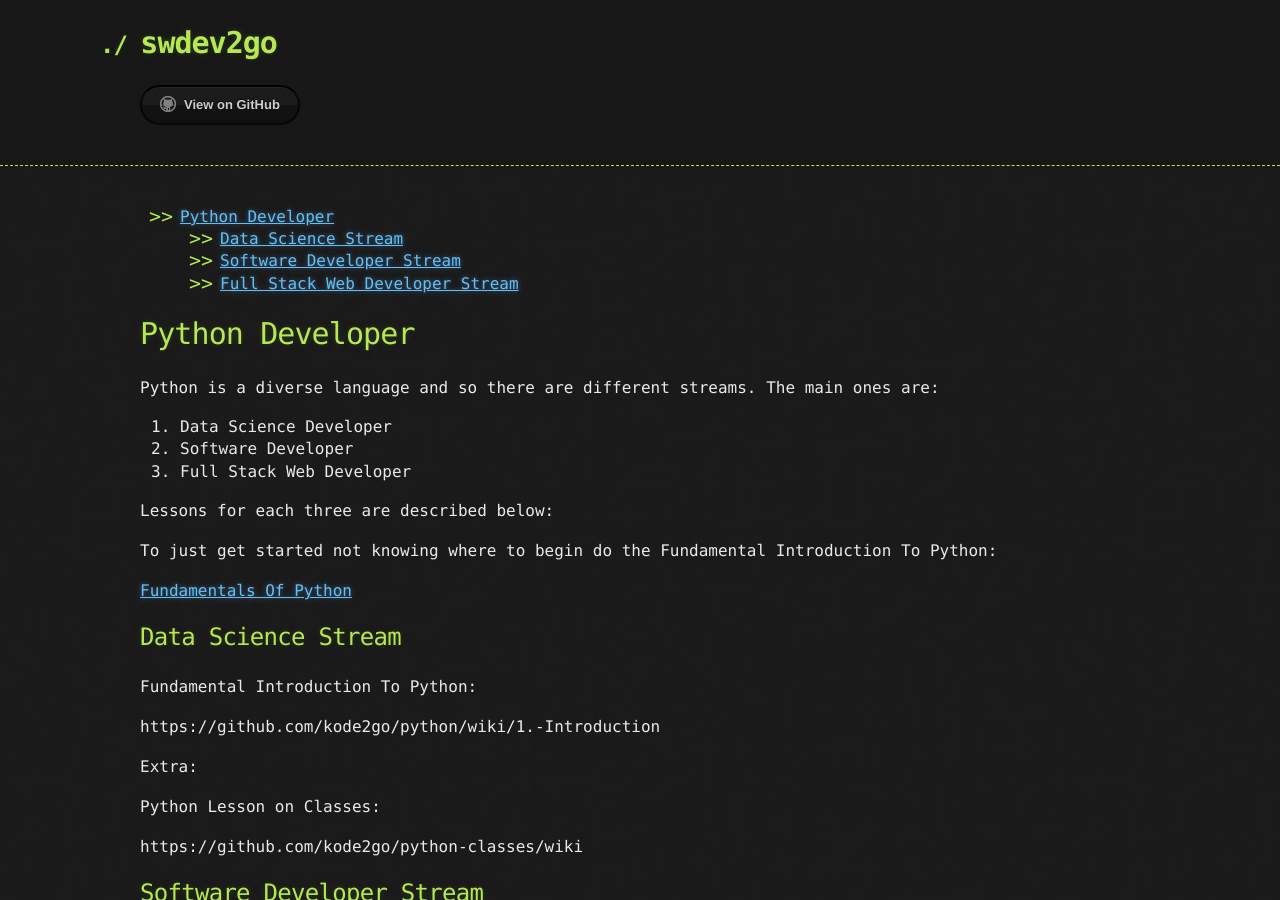
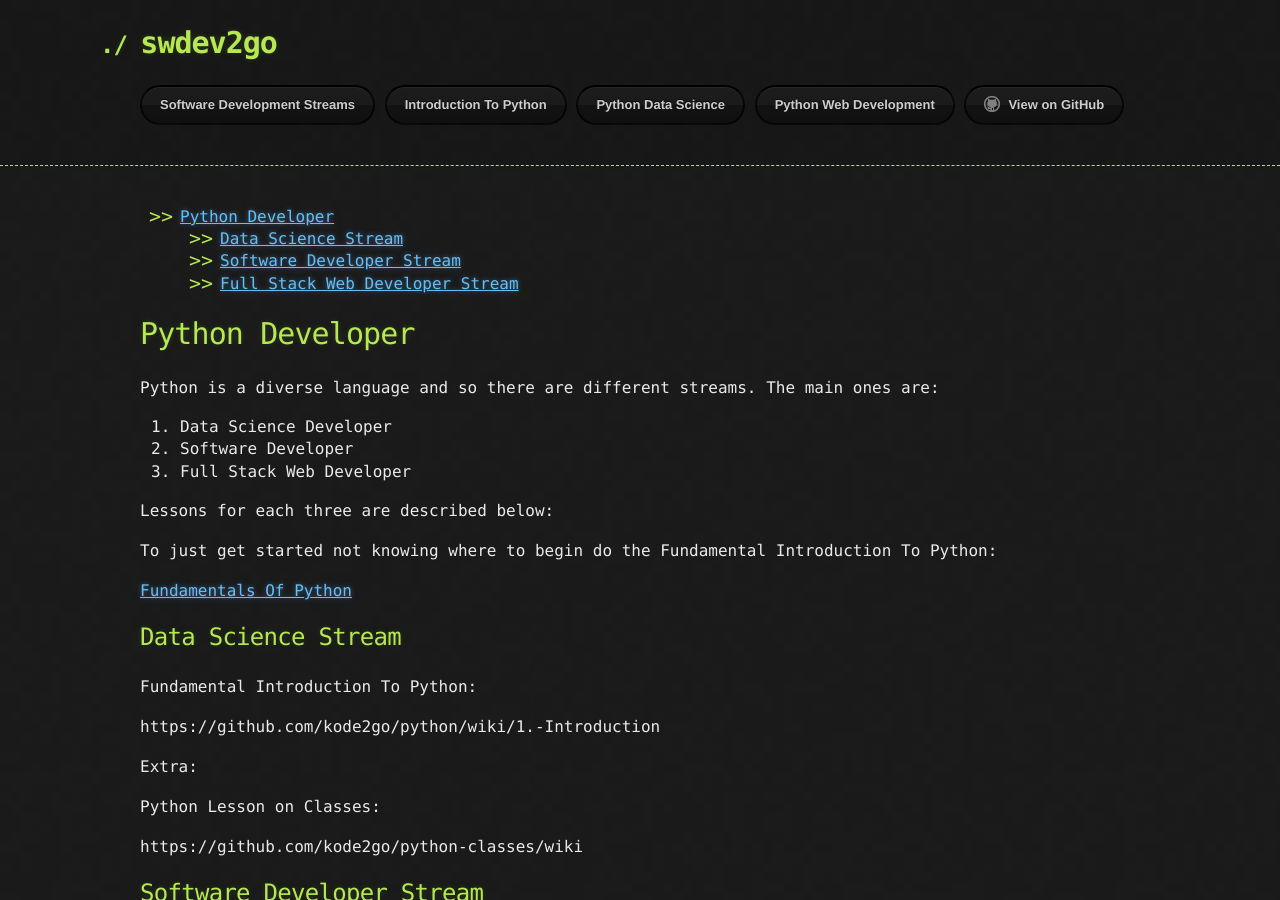
Before and after one commit to kode2go/swdev2go, a Jekyll site: the page built from index.md, in a window 1280 px wide and 900 px high. Built offline with Jekyll 4.4.1, drawn with Linux system fonts in a browser that asks for light colours; our own code applies the rules of GitHub Pages for plain Markdown files; the repository's description, which GitHub fills in, is left out.

Commit message:
Update default.html

```diff
--- a/_layouts/default.html
+++ b/_layouts/default.html
@@ -20,10 +20,10 @@
         <h2>{{ site.description | default: site.github.project_tagline }}</h2>
 
         <section id="downloads">
-          {% if site.show_downloads %}
-            <a href="{{ site.github.zip_url }}" class="btn">Download as .zip</a>
-            <a href="{{ site.github.tar_url }}" class="btn">Download as .tar.gz</a>
-          {% endif %}
+          <a href="{{ relative_url }}" class="btn">Software Development Streams</a>
+          <a href="https://kode2go.github.io/python2go/python_lesson_1_intro.html" class="btn">Introduction To Python</a>
+          <a href="https://kode2go.github.io/python2go/another-page.html" class="btn">Python Data Science</a>
+          <a href="https://kode2go.github.io/python2go/another-page.html" class="btn">Python Web Development</a>
           <a href="{{ site.github.repository_url }}" class="btn btn-github"><span class="icon"></span>View on GitHub</a>
         </section>
       </div>
```
